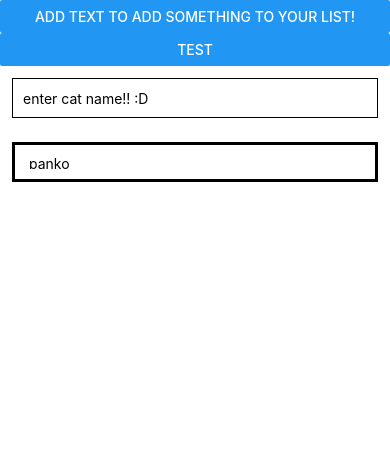
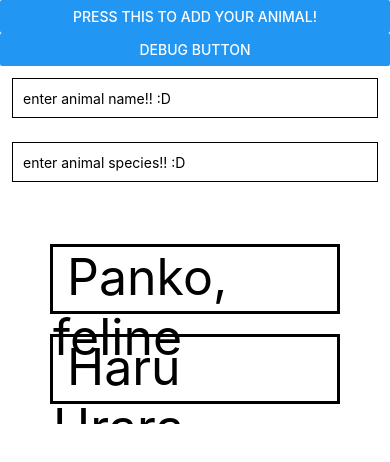
Before and after one commit to omnialnalinila/GitHubProj, a React Native app: screen / in a window 390 px wide. Shown: the top 462 px of the page. Built offline with nearby package versions, Linux system fonts and the light colour scheme.

Commit message:
touched up addToList to check for empty textinputs and add placeholder animals, changed all mentions of the cats array to now be animals array, added another property to the animal object (species/race), fixed the styling on the visualized arraylist

```diff
--- a/App.js
+++ b/App.js
@@ -3,37 +3,54 @@ import { StyleSheet, Text, View, TextInput, Button, SafeAreaView, FlatList } fro
 import { useState } from 'react';
 
 export default function App() {
-  const [text, onNameInput] = useState(
-     'Add text to add something to your list!'
-  )
-  const [cats, setCat] = useState([
-    {name: 'panko'},
+  const [nameText, onNameInput] = useState()
+  const [raceText, onRaceInput] = useState()
+
+  const [animals, setAnimal] = useState([
+    {name: 'Panko', species: 'feline'},
+    {name: 'Haru Urara', species: 'horse'}
   ])
 
   const addToList = () => {
-    console.log(text)
-    setCat([{name: text}, ...cats])
+    console.log(nameText, raceText)
+    if(nameText == undefined && raceText == undefined){
+      setAnimal([{name: 'Uni', species: 'Feline'}, ...animals])
+    } else if(nameText == undefined && raceText != undefined) {
+      setAnimal([{name: 'Uni', species: 'Feline'}, ...animals])
+    } else if(raceText == undefined && nameText != undefined) {
+      setAnimal([{name: 'Uni', species: 'Feline'}, ...animals])
+    } else if(nameText === null && raceText === null){
+      setAnimal([{name: 'Uni', species: 'Feline'}, ...animals])
+    } else {
+      setAnimal([{name: nameText, species: raceText}, ...animals])
+    }
   }
 
   const debug = () => {
-    console.log(cats[0].name)
+    console.log(nameText, raceText)
   }
 
   return (
     <SafeAreaView>
-      <Button title = {text} onPress={addToList}/>
-      <Button title = 'Test' onPress={debug}/>
+      <Button title = "Press this to add your animal!" onPress={addToList}/>
+      <Button title = "debug button" onPress={debug}/>
 
       <TextInput
         style={styles.input}
         onChangeText={onNameInput}
-        placeholder = "enter cat name!! :D"
+        placeholder = "enter animal name!! :D"
       />
-      <View style={styles.kitties}>
+      <TextInput
+        style={styles.input}
+        onChangeText={onRaceInput}
+        placeholder = "enter animal species!! :D"
+      />
+
+      <View style={styles.boxes}>
         <FlatList
-          data={cats}
+          data={animals}
           renderItem={(itemData) => {
-              return <Text> {itemData.item.name} </Text>
+              return <Text style={styles.kitties}> {itemData.item.name}, {itemData.item.species} </Text>
           }}
         />
       </View>
@@ -49,9 +66,14 @@ const styles = StyleSheet.create({
     padding: 10,
   },
   kitties: {
-    height: 40,
-    margin: 12,
-    padding: 10,
     borderWidth: 3,
+    alignItems: 'center',
+    height: 70,
+    fontSize: 50,
+    marginBottom: 20,
   },
+  boxes: {
+    padding: 50,
+    alignItems: 'center',
+  }
 });
```
